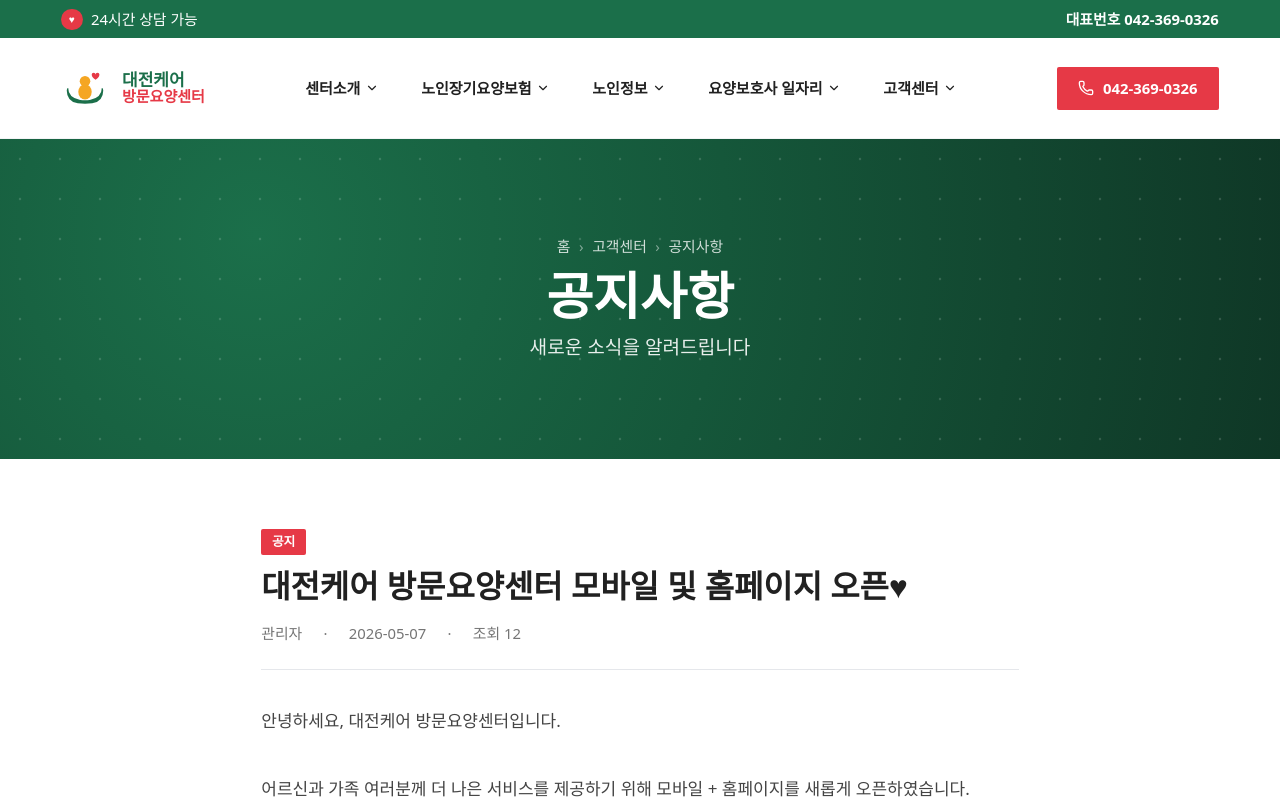
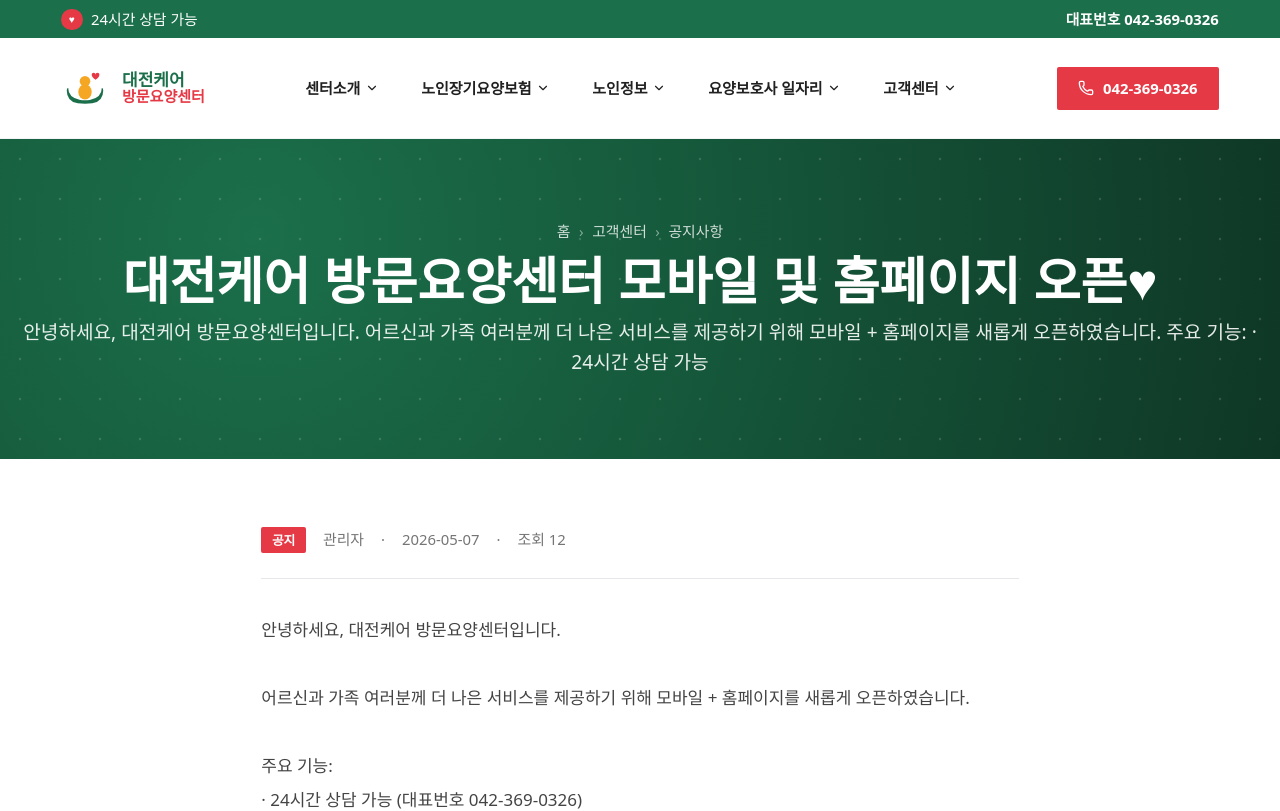
Before and after one commit to ProCodeJH/Daejeon-Care-Visiting-Care, a Next.js app: page /notice/1 in a window 1280 px wide. Shown: the top 811 px of the page. Built offline with nearby package versions, Linux system fonts and the light colour scheme; a web font is replaced by a local one.

Commit message:
Wave 73: 단일 h1 paradigm fix (story/notice detail) — PageHero가 specific title + 중복 article h1 제거 (SEO + a11y + Voice Assistant 정확성)

```diff
--- a/app/notice/[id]/page.tsx
+++ b/app/notice/[id]/page.tsx
@@ -43,30 +43,28 @@ export default async function NoticeDetailPage({
   return (
     <>
       <PageHero
-        title="공지사항"
-        sub="새로운 소식을 알려드립니다"
-        crumbs={[{ label: '고객센터' }, { label: '공지사항', href: '/notice' }]}
+        title={n.title}
+        sub={n.body.slice(0, 100).replace(/\s+/g, ' ').trim()}
+        crumbs={[
+          { label: '고객센터' },
+          { label: '공지사항', href: '/notice' },
+        ]}
       />
 
       <article className="bg-white py-16">
         <div className="max-w-[800px] mx-auto px-5">
           {/* 메타 */}
-          <div className="border-b border-gray-200 pb-6 mb-8">
+          <div className="border-b border-gray-200 pb-6 mb-8 flex flex-wrap items-center gap-x-4 gap-y-2 text-sm">
             {n.pinned && (
-              <span className="inline-block bg-[#E63946] text-white text-xs font-bold px-2.5 py-1 mb-3" style={{ borderRadius: '2px' }}>
+              <span className="inline-block bg-[#E63946] text-white text-xs font-bold px-2.5 py-1" style={{ borderRadius: '2px' }}>
                 공지
               </span>
             )}
-            <h1 className="text-2xl md:text-3xl font-bold text-ink-primary leading-snug mb-4" style={{ textWrap: 'balance' as const }}>
-              {n.title}
-            </h1>
-            <div className="flex flex-wrap items-center gap-x-5 gap-y-1 text-sm text-ink-muted">
-              <span>{n.author}</span>
-              <span>·</span>
-              <time dateTime={n.date}>{n.date}</time>
-              <span>·</span>
-              <span>조회 {n.views}</span>
-            </div>
+            <span className="text-ink-muted">{n.author}</span>
+            <span className="text-ink-muted">·</span>
+            <time dateTime={n.date} className="text-ink-muted">{n.date}</time>
+            <span className="text-ink-muted">·</span>
+            <span className="text-ink-muted">조회 {n.views}</span>
           </div>
 
           {/* 본문 */}
--- a/app/story/[id]/page.tsx
+++ b/app/story/[id]/page.tsx
@@ -43,19 +43,22 @@ export default async function StoryDetailPage({
   return (
     <>
       <PageHero
-        title="대전케어 이야기"
-        sub="현장에서 만난 따뜻한 순간"
-        crumbs={[{ label: '노인정보' }, { label: '대전케어 이야기', href: '/story' }]}
+        title={s.title}
+        sub={s.excerpt}
+        crumbs={[
+          { label: '노인정보' },
+          { label: '대전케어 이야기', href: '/story' },
+        ]}
       />
 
       <article className="bg-white py-16">
         <div className="max-w-[800px] mx-auto px-5">
-          <div className="mb-8">
-            <p className="text-xs text-brand-600 font-semibold tracking-[0.2em] mb-3">{s.cat.toUpperCase()}</p>
-            <h1 className="text-2xl md:text-3xl font-bold text-ink-primary leading-snug mb-4" style={{ textWrap: 'balance' as const }}>
-              {s.title}
-            </h1>
-            <time dateTime={s.date} className="text-sm text-ink-muted">{s.date}</time>
+          <div className="mb-8 flex flex-wrap items-center gap-x-4 gap-y-2 text-sm">
+            <p className="text-xs text-brand-600 font-semibold tracking-[0.2em]">
+              {s.cat.toUpperCase()}
+            </p>
+            <span className="text-ink-muted">·</span>
+            <time dateTime={s.date} className="text-ink-muted">{s.date}</time>
           </div>
 
           {/* 썸네일 자리 (저작권 0 gradient) */}
```
